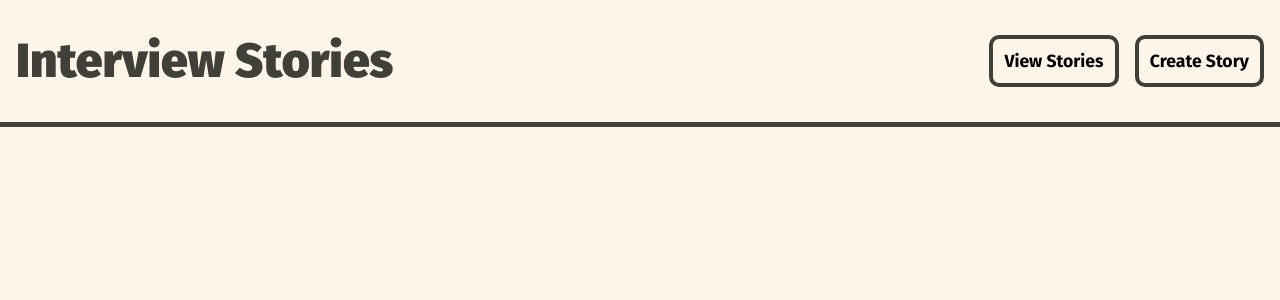
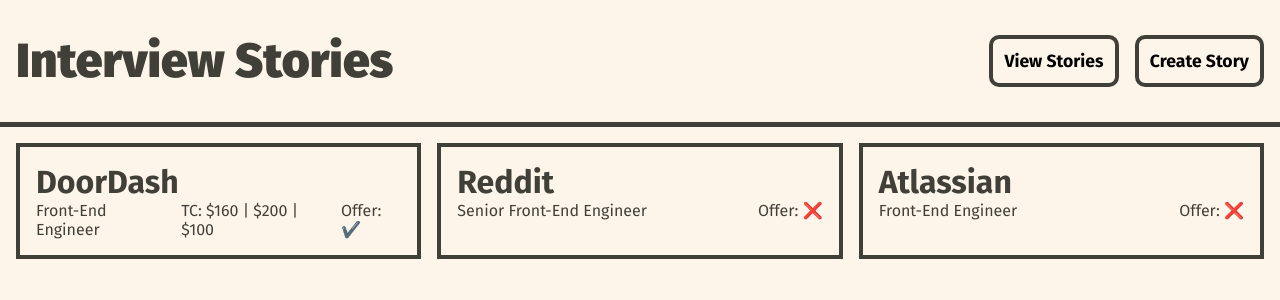
Before and after one commit to User5842/interview-stories, a Next.js app: page / in a window 1280 px wide. Shown: the top 300 px of the page. Built offline with nearby package versions, Linux system fonts and the light colour scheme.

Commit message:
adding story components;

```diff
--- /dev/null
+++ b/components/Stories/Stories.module.css
@@ -0,0 +1,6 @@
+.stories {
+  display: grid;
+  gap: 1rem;
+  grid: auto / repeat(3, 1fr);
+  padding: 1rem;
+}
--- /dev/null
+++ b/components/Stories/Stories.tsx
@@ -0,0 +1,26 @@
+import styles from "./Stories.module.css";
+
+import Story from "../Story/Story";
+
+const Stories = () => (
+  <main className={styles.stories}>
+    <Story
+      company="DoorDash"
+      offer={true}
+      position="Front-End Engineer"
+      totalCompensation={{
+        base: 160,
+        bonus: 100,
+        stock: 200,
+      }}
+    />
+    <Story
+      company="Reddit"
+      offer={false}
+      position="Senior Front-End Engineer"
+    />
+    <Story company="Atlassian" offer={false} position="Front-End Engineer" />
+  </main>
+);
+
+export default Stories;
--- /dev/null
+++ b/components/Story/Story.module.css
@@ -0,0 +1,16 @@
+.story {
+  border: 4px solid #404039;
+  color: #404039;
+  padding: 1rem;
+}
+
+.story :is(h1, p) {
+  margin: 0;
+}
+
+.story__meta {
+  align-items: center;
+  display: flex;
+  gap: 1rem;
+  justify-content: space-between;
+}
--- /dev/null
+++ b/components/Story/Story.tsx
@@ -0,0 +1,28 @@
+import { FunctionComponent } from "react";
+
+import styles from "./Story.module.css";
+
+import { StoryProps } from "./Story.props";
+
+const Story: FunctionComponent<StoryProps> = ({
+  company,
+  offer,
+  position,
+  totalCompensation,
+}) => (
+  <div className={styles.story}>
+    <h1>{company}</h1>
+    <div className={styles.story__meta}>
+      <p>{position}</p>
+      {totalCompensation && (
+        <p>
+          TC: ${totalCompensation.base} | ${totalCompensation.stock} | $
+          {totalCompensation.bonus}{" "}
+        </p>
+      )}
+      <p>Offer: {offer ? "✔️" : "❌"}</p>
+    </div>
+  </div>
+);
+
+export default Story;
--- a/pages/index.tsx
+++ b/pages/index.tsx
@@ -2,6 +2,7 @@
 import Head from "next/head";
 
 import Header from "../components/Header/Header";
+import Stories from "../components/Stories/Stories";
 
 const Home: NextPage = () => {
   return (
@@ -11,6 +12,7 @@
         <meta name="viewport" content="initial-scale=1.0, width=device-width" />
       </Head>
       <Header />
+      <Stories />
     </div>
   );
 };
```
Also changed, not shown: components/Story/Story.props.ts (added, +45 -0 lines).
